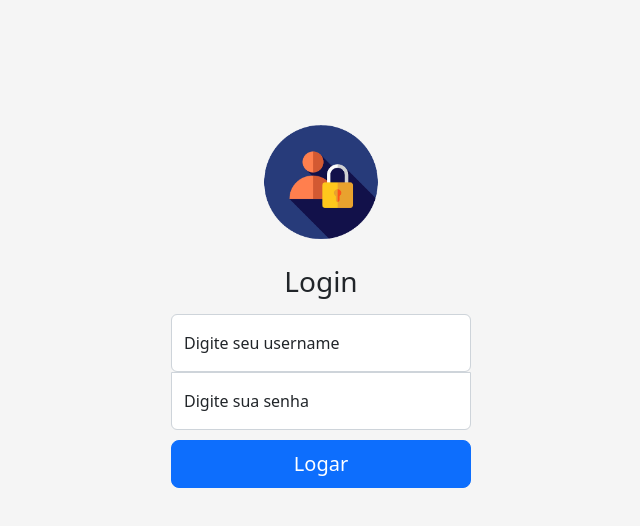
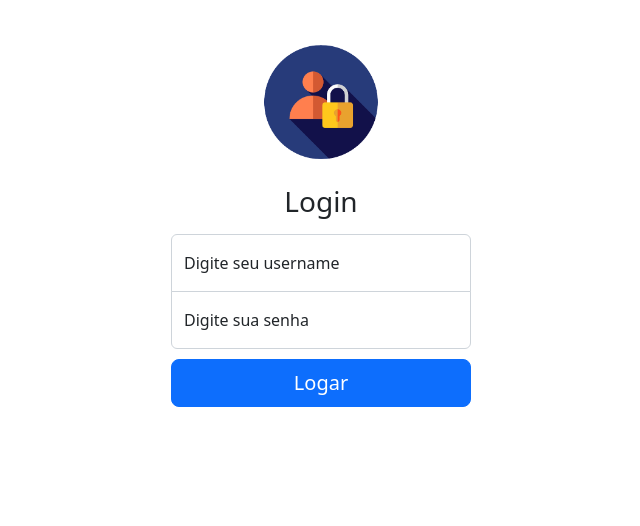
Before and after one commit to MateusMaciel340/app-crud-javascript-react, a React (Vite) app: page / in a window 1280 px wide. Shown: the top 526 px of the page, without its empty margins (319-959 px from the left). Built offline with nearby package versions, Linux system fonts and the light colour scheme; no server answers.

Commit message:
refactor: reformatting login styling

```diff
--- a/src/components/Login/style/Login.css
+++ b/src/components/Login/style/Login.css
@@ -3,9 +3,8 @@ html, body {
 }
 
 body {
-    padding-top: 110px;
+    padding-top: 30px;
     padding-bottom: 40px;
-    background-color: #f5f5f5;
 }
 
 .form-signin {
@@ -17,7 +16,7 @@ body {
     z-index: 2;
 }
 
-.form-signin input[type="email"] {
+.form-signin input[type="text"] {
     margin-bottom: -1px;
     border-bottom-right-radius: 0;
     border-bottom-left-radius: 0;
```
